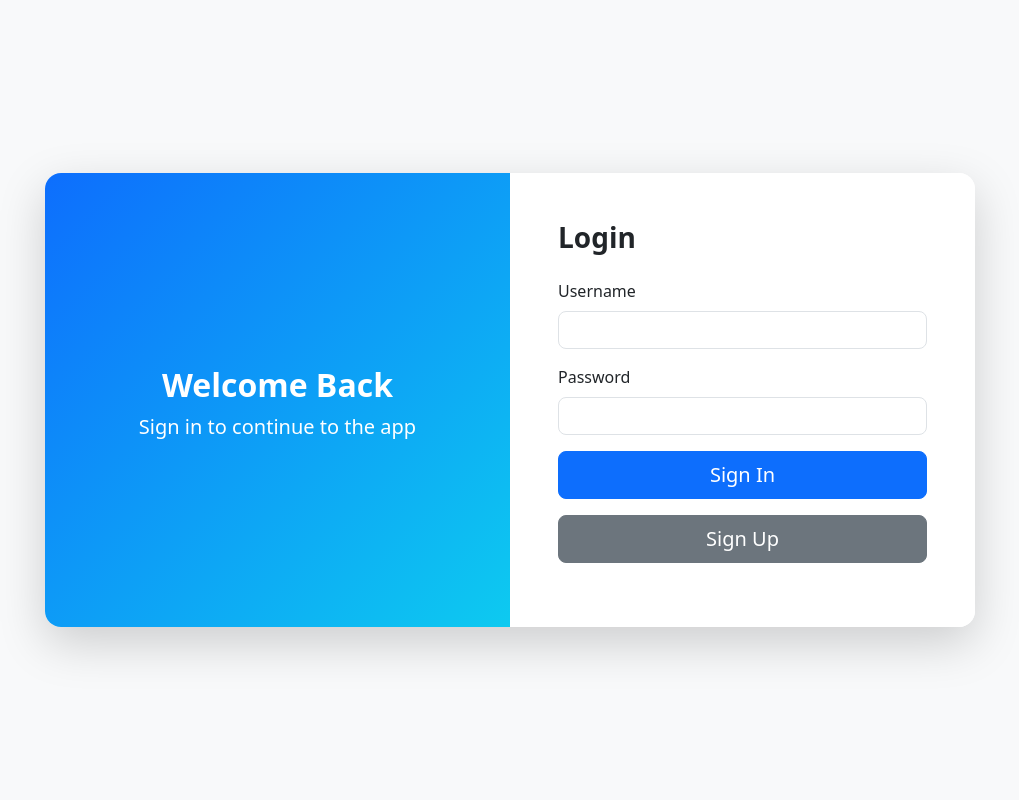
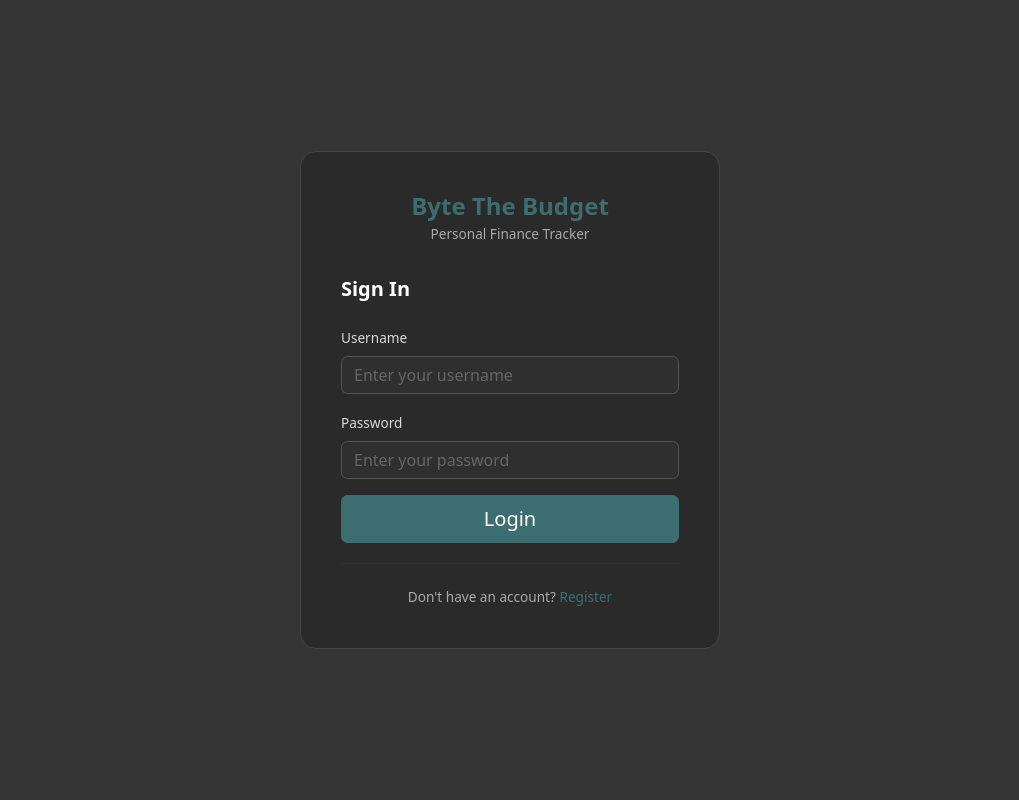
Before and after one commit to ByteTheBudget/ByteTheBudget, a Python web app: template app/templates/login.html in a window 1280 px wide. Shown: the whole page, without its empty margins (130-1149 px from the left). Run offline with Jinja, Linux system fonts and the light colour scheme; the template is opened without the code that fills it, so the values that code supplies are empty; some libraries are stand-ins or nearby versions.

Commit message:
updated template and routers
made corrections for the routers and made updates to the templates admin, login, register and expenses htmls

```diff
--- a/app/templates/login.html
+++ b/app/templates/login.html
@@ -1,100 +1,120 @@
 {% extends "base.html" %}
-{% block title %}Login{% endblock %}
-
-{% block external_js %}
-
-{% endblock %}
-
+{% block title %}Login — Byte The Budget{% endblock %}
 
 {% block internal_css %}
 <style>
-    body {
-        background-color: #f8f9fa;
-    }
+    body { background-color: #353535; }
 
-    .login-container {
+    .auth-wrapper {
         min-height: 100vh;
-    }
-
-    .login-card {
-        border: none;
-        border-radius: 1rem;
-        overflow: hidden;
-    }
-
-    .login-image {
-        background: linear-gradient(135deg, #0d6efd, #0dcaf0);
         display: flex;
         align-items: center;
         justify-content: center;
-        color: white;
-        padding: 3rem;
+        padding: 2rem;
     }
 
-    .form-section {
-        padding: 3rem;
+    .auth-card {
+        background: #2a2a2a;
+        border: 1px solid #444;
+        border-radius: 1rem;
+        width: 100%;
+        max-width: 420px;
+        padding: 2.5rem;
     }
 
-    .btn-primary {
-        border-radius: 0.5rem;
+    .auth-brand {
+        text-align: center;
+        margin-bottom: 2rem;
     }
 
+    .auth-brand h4 {
+        color: #3C6E71;
+        font-weight: 700;
+        margin-bottom: 0.25rem;
+    }
+
+    .auth-brand p {
+        color: #aaa;
+        font-size: 0.85rem;
+        margin: 0;
+    }
+
+    .form-label { color: #D9D9D9; font-size: 0.85rem; }
+
     .form-control {
-        border-radius: 0.5rem;
+        background: #2f2f2f;
+        border: 1px solid #555;
+        color: #fff;
+        border-radius: 0.4rem;
     }
+
+    .form-control:focus {
+        background: #2f2f2f;
+        border-color: #3C6E71;
+        color: #fff;
+        box-shadow: 0 0 0 0.2rem rgba(60,110,113,0.25);
+    }
+
+    .form-control::placeholder { color: #666; }
+
+    .btn-accent {
+        background: #3C6E71;
+        border-color: #3C6E71;
+        color: #fff;
+        font-weight: 500;
+        border-radius: 0.4rem;
+    }
+
+    .btn-accent:hover { background: #284B63; border-color: #284B63; color: #fff; }
+
+    .auth-divider {
+        border-color: #444;
+        margin: 1.25rem 0;
+    }
+
+    .auth-link { color: #3C6E71; text-decoration: none; font-size: 0.85rem; }
+    .auth-link:hover { color: #fff; }
 </style>
 {% endblock %}
 
-
 {% block content %}
-
-<div class="container login-container d-flex align-items-center justify-content-center">
-    <div class="card shadow-lg login-card col-lg-10">
-        <div class="row g-0">
-            <div class="col-lg-6 d-none d-lg-flex login-image">
-                <div class="text-center">
-                    <h2 class="mt-4 fw-bold">Welcome Back</h2>
-                    <p class="lead">Sign in to continue to the app</p>
-                </div>
-            </div>
-            <div class="col-lg-6 bg-white">
-                <div class="form-section">
-                    <h3 class="fw-bold mb-4">Login</h3>
-
-                    <form id="loginForm" method="POST">
-                        <div class="mb-3">
-                            <label for="username" class="form-label">Username</label>
-                            <input type="text" class="form-control form-control-md" id="username" name="username"
-                                required="required">
+<div class="auth-wrapper">
+    <div class="auth-card">
+        <div class="auth-brand">
+            <h4>Byte The Budget</h4>
+            <p>Personal Finance Tracker</p>
         </div>
 
-                        <div class="mb-3">
-                            <label for="password" class="form-label">Password</label>
-                            <input type="password" class="form-control form-control-md" id="password" name="password"
-                                required>
-                        </div>
-
-                        <div class="d-grid mb-3">
-                            <button type="submit" class="btn btn-primary btn-lg">
-                                Sign In
-                            </button>
-
-                    </form>
-                </div>
-
-                <div class="d-grid mb-3">
-                    <a class="btn btn-secondary btn-lg" href="{{url_for('register_view')}}" role="button">
-                        Sign Up
-                    </a>
-                </div>
-
+        <h5 style="color:#fff;font-weight:600;margin-bottom:1.5rem">Sign In</h5>
 
         {% for message in get_flashed_messages(request) %}
-                <div class="alert alert-{{ message.type }}" role="alert">{{ message.message }}</div>
+        <div class="alert alert-{{ message.type }} mb-3" role="alert"
+            style="font-size:0.85rem;border-radius:0.4rem;border:none">
+            {{ message.message }}
+        </div>
         {% endfor %}
+
+        <form method="POST" action="/login">
+            <div class="mb-3">
+                <label class="form-label">Username</label>
+                <input type="text" class="form-control" name="username"
+                    placeholder="Enter your username" required>
             </div>
+            <div class="mb-3">
+                <label class="form-label">Password</label>
+                <input type="password" class="form-control" name="password"
+                    placeholder="Enter your password" required>
             </div>
+            <div class="d-grid mb-3">
+                <button type="submit" class="btn btn-accent btn-lg">Login</button>
+            </div>
+        </form>
 
+        <hr class="auth-divider">
+
+        <div class="text-center">
+            <span style="color:#aaa;font-size:0.85rem">Don't have an account? </span>
+            <a href="/register" class="auth-link">Register</a>
         </div>
     </div>
 </div>
```
Also changed, not shown: app/routers/admin_home.py (+15 -10 lines), app/routers/user_home.py (+45 -10 lines), app/templates/admin.html (+74 -6 lines), app/templates/register.html (+74 -64 lines), app/templates/expenses.html (renamed from app/templates/expense.html). Lines whose indentation alone changed are shown as unchanged.
